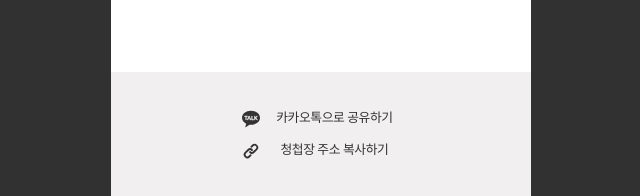
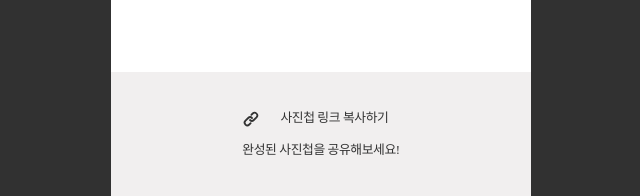
Before and after one commit to eddy961206/sparta3, a Python web app: template templates/result.html in a window 1280 px wide. Shown: the part 1760-1956 px from the top of the page, without its empty margins (319-959 px from the left). Run offline with Jinja, Linux system fonts and the light colour scheme; the template is opened without the code that fills it, so the values that code supplies are empty; some libraries are stand-ins or nearby versions; some web fonts are replaced.

Commit message:
링크 복사하기 수정

```diff
--- a/templates/result.html
+++ b/templates/result.html
@@ -933,22 +933,22 @@
 <!--                </div>-->
                 <div class="footer-wrap">
                     <div class="kakao-wrap">
-                        <div class="btn-kakao">
-                            <svg id="Bold" enable-background="new 0 0 24 24" height="512" viewBox="0 0 24 24"
-                                 width="512"
-                                 xmlns="http://www.w3.org/2000/svg" fill="currentColor">
-                                <path d="m9.462 9.306-.692 1.951h1.383z"></path>
-                                <path d="m12 1c-6.627 0-12 4.208-12 9.399 0 3.356 2.246 6.301 5.625 7.963-1.299 4.45-1.333 4.47-1.113 4.599.276.161.634-.005 5.357-3.311.692.097 1.404.148 2.131.148 6.627 0 12-4.208 12-9.399s-5.373-9.399-12-9.399zm-5.942 12.023c0 .362-.311.657-.692.657s-.692-.295-.692-.657v-4.086h-1.08c-.375 0-.679-.302-.679-.673s.303-.674.678-.674h3.545c.375 0 .679.302.679.673s-.305.674-.679.674h-1.08zm5.378.648c-.72 0-.587-.565-.919-1.195h-2.111c-.329.625-.2 1.195-.919 1.195-.693.001-.815-.421-.604-1.071l1.656-4.33c.117-.33.471-.669.922-.679.452.01.807.349.923.679 1.093 3.39 2.654 5.402 1.052 5.401zm3.939-.092h-2.221c-1.159 0-.454-1.565-.663-5.301 0-.379.317-.688.707-.688s.707.308.707.688v4.04h1.471c.366 0 .663.283.663.63-.001.348-.298.631-.664.631zm5.419-.518c-.025.181-.122.344-.269.454-.955.721-1.661-1.381-2.593-2.271l-.24.239v1.5c0 .38-.31.688-.693.688-.382 0-.692-.308-.692-.688v-4.705c0-.379.31-.688.692-.688s.692.308.692.688v1.478c1.277-.958 1.985-2.67 2.792-1.869.792.786-.848 1.474-1.527 2.422 1.604 2.212 1.909 2.267 1.838 2.752z"></path>
-                            </svg>
-                            <span style="display: inline-block; width: 8.2rem; margin-left: 6px;">카카오톡으로 공유하기</span>
-                        </div>
+<!--                        <div class="btn-kakao">-->
+<!--                            <svg id="Bold" enable-background="new 0 0 24 24" height="512" viewBox="0 0 24 24"-->
+<!--                                 width="512"-->
+<!--                                 xmlns="http://www.w3.org/2000/svg" fill="currentColor">-->
+<!--                                <path d="m9.462 9.306-.692 1.951h1.383z"></path>-->
+<!--                                <path d="m12 1c-6.627 0-12 4.208-12 9.399 0 3.356 2.246 6.301 5.625 7.963-1.299 4.45-1.333 4.47-1.113 4.599.276.161.634-.005 5.357-3.311.692.097 1.404.148 2.131.148 6.627 0 12-4.208 12-9.399s-5.373-9.399-12-9.399zm-5.942 12.023c0 .362-.311.657-.692.657s-.692-.295-.692-.657v-4.086h-1.08c-.375 0-.679-.302-.679-.673s.303-.674.678-.674h3.545c.375 0 .679.302.679.673s-.305.674-.679.674h-1.08zm5.378.648c-.72 0-.587-.565-.919-1.195h-2.111c-.329.625-.2 1.195-.919 1.195-.693.001-.815-.421-.604-1.071l1.656-4.33c.117-.33.471-.669.922-.679.452.01.807.349.923.679 1.093 3.39 2.654 5.402 1.052 5.401zm3.939-.092h-2.221c-1.159 0-.454-1.565-.663-5.301 0-.379.317-.688.707-.688s.707.308.707.688v4.04h1.471c.366 0 .663.283.663.63-.001.348-.298.631-.664.631zm5.419-.518c-.025.181-.122.344-.269.454-.955.721-1.661-1.381-2.593-2.271l-.24.239v1.5c0 .38-.31.688-.693.688-.382 0-.692-.308-.692-.688v-4.705c0-.379.31-.688.692-.688s.692.308.692.688v1.478c1.277-.958 1.985-2.67 2.792-1.869.792.786-.848 1.474-1.527 2.422 1.604 2.212 1.909 2.267 1.838 2.752z"></path>-->
+<!--                            </svg>-->
+<!--                            <span style="display: inline-block; width: 8.2rem; margin-left: 6px;">카카오톡으로 공유하기</span>-->
+<!--                        </div>-->
                         <div class="btn-kakao">
                             <svg xmlns="http://www.w3.org/2000/svg" viewBox="0 0 20 20" fill="currentColor">
                                 <path fill-rule="evenodd"
                                       d="M12.586 4.586a2 2 0 112.828 2.828l-3 3a2 2 0 01-2.828 0 1 1 0 00-1.414 1.414 4 4 0 005.656 0l3-3a4 4 0 00-5.656-5.656l-1.5 1.5a1 1 0 101.414 1.414l1.5-1.5zm-5 5a2 2 0 012.828 0 1 1 0 101.414-1.414 4 4 0 00-5.656 0l-3 3a4 4 0 105.656 5.656l1.5-1.5a1 1 0 10-1.414-1.414l-1.5 1.5a2 2 0 11-2.828-2.828l3-3z"
                                       clip-rule="evenodd"></path>
                             </svg>
-                            <span style="display: inline-block; width: 8.2rem; margin-left: 6px;">청첩장 주소 복사하기</span>
+                            <span style="display: inline-block; width: 8.2rem; margin-left: 6px;">사진첩 링크 복사하기</span><br>완성된 사진첩을 공유해보세요!
                         </div>
                     </div>
                 </div>
```
